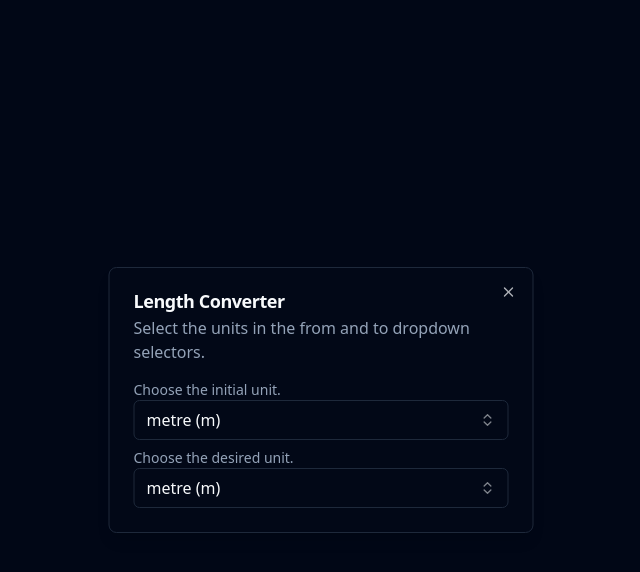
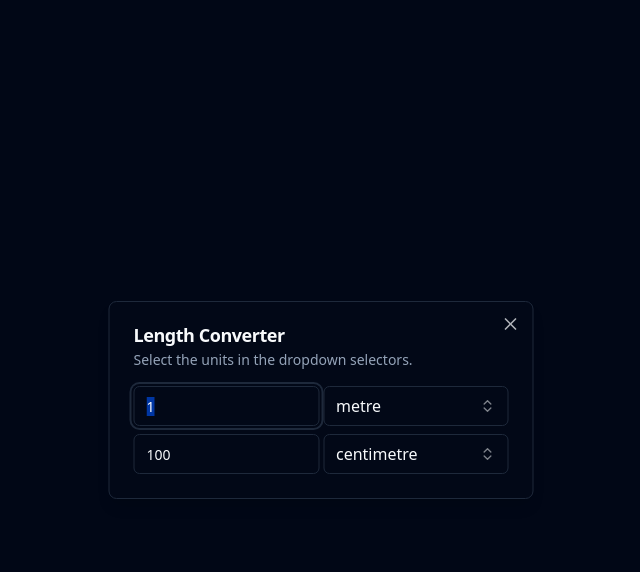
Before and after one commit to orlandodiazc/mathematicians, a React (Vite) app: page / in a window 1280 px wide. Both pictures are taken after a click on the button "Length". Shown: the top 572 px of the page, without its empty margins (319-959 px from the left). Built offline with nearby package versions, Linux system fonts and the light colour scheme.

Commit message:
Add unit converter logic

```diff
--- a/src/components/combo-box.tsx
+++ b/src/components/combo-box.tsx
@@ -1,6 +1,6 @@
 import { useState } from "react"
-import { UnitList } from "@/pages/unit-converter"
 
+import { Unit } from "@/types/unit-list"
 import { cn } from "@/lib/utils"
 import { Button } from "@/components/ui/button"
 import {
@@ -19,18 +19,15 @@ import {
 import { Icons } from "./icons"
 
 export function Combobox({
-  units,
+  unitList,
+  activeUnit,
   handleUnitChange,
 }: {
-  units: UnitList
-  handleUnitChange: (newUnit: string) => void
+  unitList: Unit[]
+  activeUnit: string
+  handleUnitChange: (newUnit: Unit) => void
 }) {
-  const defaultUnit = Object.values(units.metric)[0]
   const [open, setOpen] = useState(false)
-  const [value, setValue] = useState(
-    defaultUnit.name + ` (${defaultUnit.symbol})`
-  )
-  console.log(units.metric)
   return (
     <Popover open={open} onOpenChange={setOpen}>
       <PopoverTrigger asChild>
@@ -38,9 +35,9 @@ export function Combobox({
           variant="outline"
           role="combobox"
           aria-expanded={open}
-          className="justify-between"
+          className="w-full justify-between"
         >
-          {value || "hey"}
+          {activeUnit}
           <Icons.chevronsUpDown className="ml-2 h-4 w-4 shrink-0 opacity-50" />
         </Button>
       </PopoverTrigger>
@@ -48,29 +45,30 @@ export function Combobox({
         <Command className="max-h-[240px]">
           <CommandInput placeholder="Search unit..." className="h-9" />
           <CommandEmpty>No unit found.</CommandEmpty>
-          <div className="overflow-y-auto">
-            {Object.entries(units).map(([groupName, unitList]) => (
-              <CommandGroup heading={groupName} className="">
-                {Object.values(unitList).map((unit) => (
+          <CommandGroup className="overflow-y-auto">
+            {unitList.map((unit) => (
               <CommandItem
                 key={unit.name}
                 onSelect={(currentValue) => {
-                      setValue(currentValue)
+                  handleUnitChange(
+                    unitList.find((unit) => unit.name === currentValue) ?? {
+                      name: "Unit Not Found",
+                      multiplier: 1,
+                    }
+                  )
                   setOpen(false)
                 }}
               >
-                    {unit.name} ({unit.symbol})
+                {unit.name}
                 <Icons.check
                   className={cn(
                     "ml-auto h-4 w-4",
-                        value === unit.name ? "opacity-100" : "opacity-0"
+                    activeUnit === unit.name ? "opacity-100" : "opacity-0"
                   )}
                 />
               </CommandItem>
             ))}
           </CommandGroup>
-            ))}
-          </div>
         </Command>
       </PopoverContent>
     </Popover>
--- /dev/null
+++ b/src/components/conversion.tsx
@@ -0,0 +1,108 @@
+import { useRef, useState } from "react"
+import { Units } from "@/pages/unit-converter"
+
+import { type Unit } from "@/types/unit-list"
+
+import { Combobox } from "./combo-box"
+import { Input } from "./ui/input"
+
+export default function Conversion({ units }: { units: Units }) {
+  const unitList: Unit[] = Object.values(units)
+
+  const [inputs, setInput] = useState([
+    { value: "1", unit: unitList[0] },
+    {
+      value: (1 / unitList[1].multiplier).toString(),
+      unit: unitList[1],
+    },
+  ])
+
+  function convertValue() {}
+  return (
+    <div className="flex flex-col gap-2">
+      {inputs.map(({ value, unit }, id) => {
+        const inputRef = useRef<HTMLInputElement>(null)
+        return (
+          <div className="grid grid-cols-2 items-end gap-1" key={id}>
+            <Input
+              value={value}
+              ref={inputRef}
+              onClick={() => inputRef.current?.select()}
+              onChange={(e) =>
+                setInput(
+                  inputs.map((input, idx) => {
+                    if (idx === id) return { ...input, value: e.target.value }
+                    else {
+                      const newValue = parseFloat(
+                        e.target.value.replace(",", ".")
+                      )
+                      if (!e.target.value || !newValue)
+                        return {
+                          ...input,
+                          value: "",
+                        }
+                      return {
+                        ...input,
+                        value: (
+                          (newValue *
+                            inputs[idx === 0 ? 1 : 0].unit.multiplier) /
+                          input.unit.multiplier
+                        ).toString(),
+                      }
+                    }
+                  })
+                )
+              }
+            />
+            <Combobox
+              unitList={unitList}
+              activeUnit={unit.name}
+              handleUnitChange={(newUnit) => {
+                const isSwap =
+                  newUnit.name === inputs[id === 0 ? 1 : 0].unit.name
+                if (isSwap) {
+                  setInput(
+                    inputs.map((_, idx) => {
+                      if (idx === id)
+                        return {
+                          value: inputs[idx === 0 ? 1 : 0].value,
+                          unit: newUnit,
+                        }
+                      return {
+                        value: inputs[id].value,
+                        unit: inputs[id].unit,
+                      }
+                    })
+                  )
+                } else {
+                  setInput(
+                    inputs.map((input, idx) => {
+                      if (idx === id) {
+                        console.log(
+                          parseFloat(input.value.replace(",", ".")),
+                          inputs[id === 0 ? 1 : 0].unit.multiplier,
+                          newUnit.multiplier
+                        )
+                        return {
+                          value: (
+                            (parseFloat(
+                              inputs[id === 0 ? 1 : 0].value.replace(",", ".")
+                            ) *
+                              inputs[id === 0 ? 1 : 0].unit.multiplier) /
+                            newUnit.multiplier
+                          ).toString(),
+                          unit: newUnit,
+                        }
+                      }
+                      return input
+                    })
+                  )
+                }
+              }}
+            />
+          </div>
+        )
+      })}
+    </div>
+  )
+}
--- a/src/components/ui/dialog.tsx
+++ b/src/components/ui/dialog.tsx
@@ -46,8 +46,8 @@ const DialogContent = React.forwardRef<
       {...props}
     >
       {children}
-      <DialogPrimitive.Close className="absolute right-4 top-4 rounded-sm opacity-70 ring-offset-background transition-opacity hover:opacity-100 focus:outline-none focus:ring-2 focus:ring-ring focus:ring-offset-2 disabled:pointer-events-none data-[state=open]:bg-accent data-[state=open]:text-muted-foreground">
-        <X className="h-4 w-4" />
+      <DialogPrimitive.Close className="absolute right-3 top-3 rounded-sm opacity-70 ring-offset-background transition-opacity hover:opacity-100 focus:outline-none focus:ring-2 focus:ring-ring focus:ring-offset-2 disabled:pointer-events-none data-[state=open]:bg-accent data-[state=open]:text-muted-foreground">
+        <X className="h-5 w-5" />
         <span className="sr-only">Close</span>
       </DialogPrimitive.Close>
     </DialogPrimitive.Content>
@@ -104,7 +104,7 @@ const DialogDescription = React.forwardRef<
 >(({ className, ...props }, ref) => (
   <DialogPrimitive.Description
     ref={ref}
-    className={cn("text-muted-foreground", className)}
+    className={cn("text-sm text-muted-foreground", className)}
     {...props}
   />
 ))
--- /dev/null
+++ b/src/components/ui/input.tsx
@@ -0,0 +1,25 @@
+import * as React from "react"
+
+import { cn } from "@/lib/utils"
+
+export interface InputProps
+  extends React.InputHTMLAttributes<HTMLInputElement> {}
+
+const Input = React.forwardRef<HTMLInputElement, InputProps>(
+  ({ className, type, ...props }, ref) => {
+    return (
+      <input
+        type={type}
+        className={cn(
+          "flex h-10 w-full rounded-md border border-input bg-background px-3 py-2 text-sm ring-offset-background file:border-0 file:bg-transparent file:text-sm file:font-medium placeholder:text-muted-foreground focus-visible:outline-none focus-visible:ring-2 focus-visible:ring-ring focus-visible:ring-offset-2 disabled:cursor-not-allowed disabled:opacity-50",
+          className
+        )}
+        ref={ref}
+        {...props}
+      />
+    )
+  }
+)
+Input.displayName = "Input"
+
+export { Input }
--- a/src/pages/unit-converter.tsx
+++ b/src/pages/unit-converter.tsx
@@ -1,5 +1,3 @@
-import { useState } from "react"
-
 import { Button } from "@/components/ui/button"
 import {
   Dialog,
@@ -9,24 +7,15 @@ import {
   DialogTitle,
   DialogTrigger,
 } from "@/components/ui/dialog"
-import { Combobox } from "@/components/combo-box"
+import Conversion from "@/components/conversion"
 
 import systems from "../../systems.json"
 
-type Systems = typeof systems
-type Dimensions = Systems["dimensions"]
-export type UnitList = Dimensions[keyof Dimensions]["units"]
-
-interface Conversion {
-  from: string | null
-  to: string | null
-}
+type ConversionData = typeof systems
+type Dimensions = ConversionData["dimensions"]
+export type Units = Dimensions[keyof Dimensions]["units"]
 
 export default function UnitConverter() {
-  const [conversion, setConversion] = useState<Conversion>({
-    from: null,
-    to: null,
-  })
   return (
     <section className="container grid min-h-screen items-center">
       <div className="space-y-3">
@@ -35,41 +24,21 @@ export default function UnitConverter() {
           {Object.values(systems.dimensions).map(({ name, units }) => {
             const upperName = name.charAt(0).toUpperCase() + name.slice(1)
             return (
-              <Dialog>
+              <Dialog key={name}>
                 <DialogTrigger asChild>
                   <Button variant="outline">{upperName}</Button>
                 </DialogTrigger>
-                <DialogContent className="sm:max-w-[425px]">
+                <DialogContent
+                  className="sm:max-w-[425px]"
+                  onInteractOutside={(e) => e.preventDefault()}
+                >
                   <DialogHeader>
                     <DialogTitle>{upperName} Converter</DialogTitle>
                     <DialogDescription>
-                      Select the units in the from and to dropdown selectors.
+                      Select the units in the dropdown selectors.
                     </DialogDescription>
                   </DialogHeader>
-                  <div className="flex flex-col gap-2">
-                    <div className="flex flex-col">
-                      <h2 className="text-sm text-muted-foreground">
-                        Choose the initial unit.
-                      </h2>
-                      <Combobox
-                        units={units}
-                        handleUnitChange={(newUnit: string) =>
-                          setConversion({ ...conversion, from: newUnit })
-                        }
-                      />
-                    </div>
-                    <div className="flex flex-col">
-                      <h2 className="text-sm text-muted-foreground">
-                        Choose the desired unit.
-                      </h2>
-                      <Combobox
-                        units={units}
-                        handleUnitChange={(newUnit: string) =>
-                          setConversion({ ...conversion, to: newUnit })
-                        }
-                      />
-                    </div>
-                  </div>
+                  <Conversion units={units} />
                 </DialogContent>
               </Dialog>
             )
--- /dev/null
+++ b/src/types/unit-list.ts
@@ -0,0 +1,79 @@
+export type Unit = {
+  name: string
+  /**
+   * The plural form of the standard name of the unit
+   */
+  plural?: string
+  /**
+   * A set of other names that the unit is known by
+   */
+  otherNames?: string[]
+  /**
+   * The standard symbol of the dimension. Only optional if unit does not have a symbol
+   */
+  symbol?: string
+  /**
+   * Other symbols used to signify the unit
+   */
+  otherSymbols?: string[]
+  /**
+   * Determines if the symbol should appear before the value. Defaults to false
+   */
+  symbolFirst?: boolean
+  /**
+   * An enum describing the type of a unit and how it should be treated. range, fractional, whole may be added later
+   */
+  type?: "customary" | "si" | "binary"
+  /**
+   * required needs to be set to true!
+   */
+  systems?: string[]
+  /**
+   * A set of unit systems that are not allowed to use this unit. Useful for excluding specific systems classified lower in the system tree
+   */
+  excludedSystems?: string[]
+  /**
+   * A set of tags to describe additional properties of a unit
+   */
+  tags?: ("dry-only" | "fluid-only" | "cooking")[]
+  /**
+   * A scale factor to multiply by when converting from the base unit to this unit. Default is 1
+   */
+  multiplier: number
+  /**
+   * The absolute uncertainty within a conversion between this unit and the base unit.
+   */
+  uncertainty?: number
+  /**
+   * A constant offset to add when converting from base unit to this unit
+   */
+  offset?: number
+  /**
+   * True if the multiplier and/or offset are estimated or not exact
+   */
+  estimation?: boolean
+  /**
+   * True if the unit rarely used within the unit systems it is part of, else false. Defaults to false
+   */
+  rare?: boolean
+  /**
+   * A set of the names of acceptable prefixes to apply to this unit
+   */
+  acceptedPrefixes?: string[]
+  /**
+   * A set of names of unacceptable prefixes to apply to this unit
+   */
+  excludedPrefixes?: string[]
+  /**
+   * The prefix already applied to this unit.
+   */
+  prefixName?: string
+  /**
+   * The name of the unit without prefix applied.
+   */
+  prefixFreeName?: string
+  /**
+   * Additional notes as required
+   */
+  notes?: string
+}
--- a/systems.json
+++ b/systems.json
@@ -7,12 +7,12 @@
       "baseUnit": "metre",
       "vector": false,
       "units": {
-        "metric": {
         "metre": {
           "name": "metre",
           "plural": "metres",
           "otherNames": ["meter", "meters"],
           "symbol": "m",
+          "multiplier": 1,
           "type": "si",
           "systems": ["si", "mts", "mks", "gravitational"],
           "tags": ["cooking"]
@@ -61,9 +61,7 @@
           "systems": ["astronomical"],
           "multiplier": 9.4607304725808e15,
           "notes": "Distance light travels in vacuum in 365.25 days"
-          }
         },
-        "imperial": {
         "mile": {
           "name": "mile",
           "plural": "miles",
@@ -119,7 +117,6 @@
           "multiplier": 201.168
         }
       }
-      }
     },
     "mass": {
       "name": "mass",
@@ -127,7 +124,6 @@
       "baseUnit": "kilogram",
       "vector": false,
       "units": {
-        "metric": {
         "kilogram": {
           "name": "kilogram",
           "plural": "kilograms",
@@ -137,6 +133,7 @@
           "systems": ["si"],
           "tags": ["cooking"],
           "prefixName": "kilo",
+          "multiplier": 1,
           "prefixFreeName": "gram"
         },
         "tonne": {
@@ -157,9 +154,7 @@
           "type": "customary",
           "systems": ["oldEuropean"],
           "multiplier": 200e-6
-          }
         },
-        "imperial": {
         "ounce": {
           "name": "ounce",
           "plural": "ounces",
@@ -192,4 +187,3 @@
     }
   }
 }
-}
```
Lines whose indentation alone changed are shown as unchanged.
